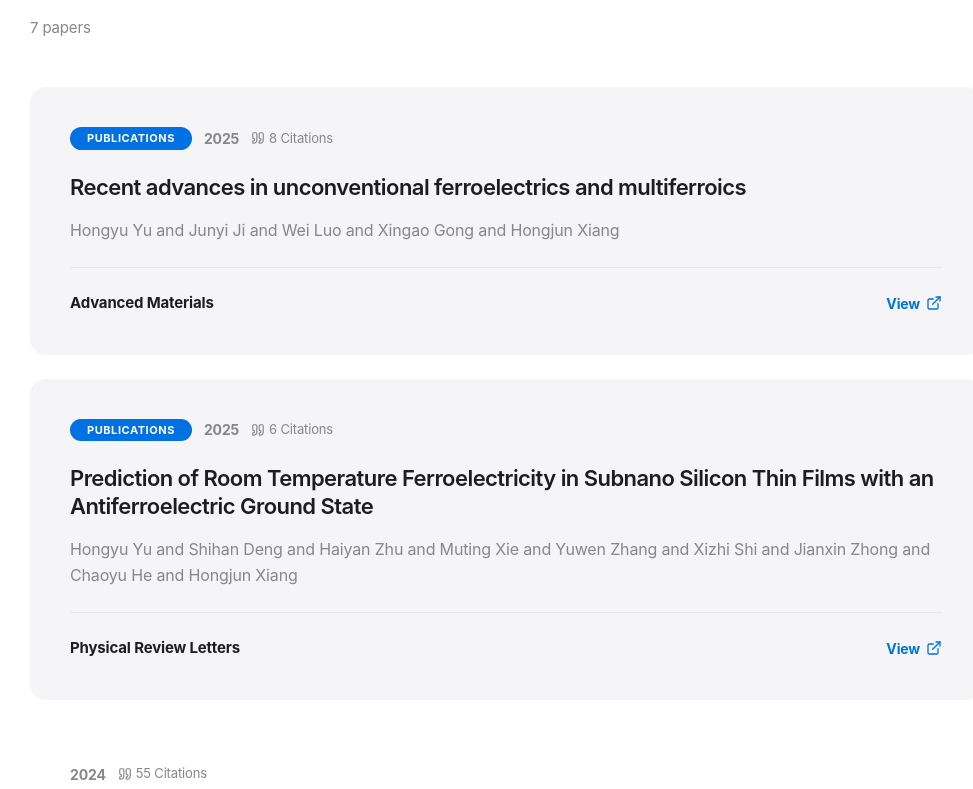
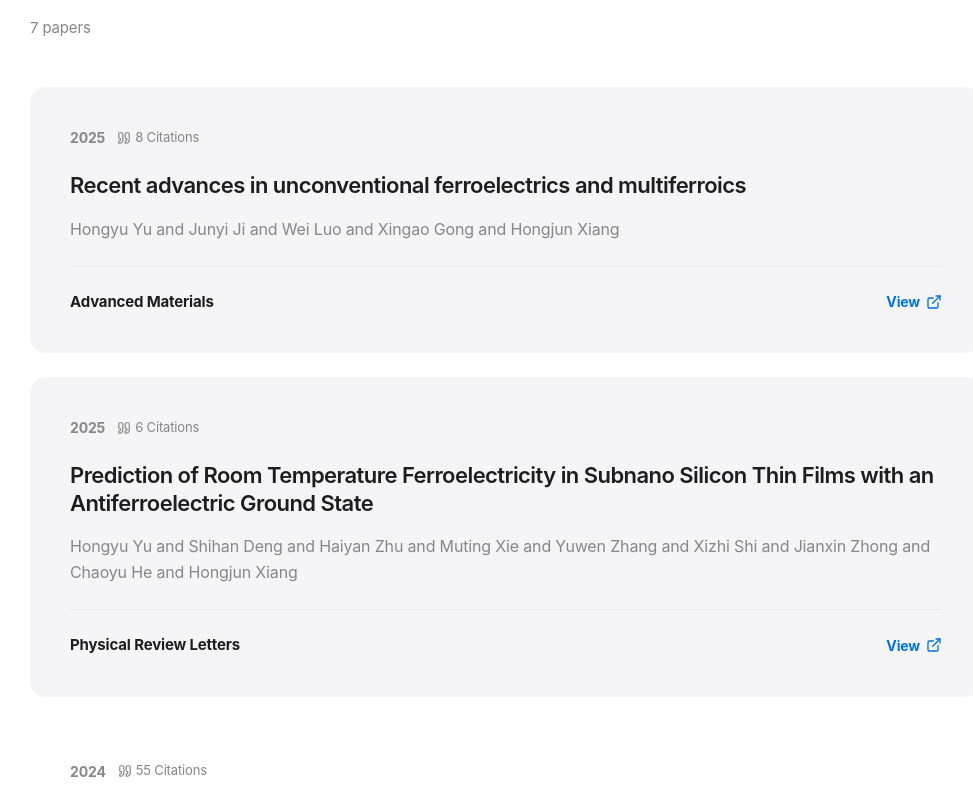
Before and after one commit to Hongyu-yu/ai-physics-hyyu-fudan, a React (Vite) app in the folder app/: page /ai-physics-hyyu-fudan/publications in a window 1280 px wide. Shown: the part 831-1620 px from the top of the page, without its empty margins (134-1107 px from the left). Built offline with nearby package versions, Linux system fonts and the light colour scheme.

Commit message:
fix: remove confusing highlight badge from publication cards
All papers are published — the badge label was meaningless.
Highlighted papers still distinguished by subtle background color.

```diff
--- a/app/src/pages/Publications.tsx
+++ b/app/src/pages/Publications.tsx
@@ -1,7 +1,6 @@
 import { useEffect, useRef } from 'react';
 import { useTranslation } from 'react-i18next';
 import { ExternalLink, Quote } from 'lucide-react';
-import { Badge } from '@/components/ui/badge';
 import { scholarStats, publications as scholarPublications } from '@/data/scholarData';
 import type { Publication } from '@/data/scholarData';
 
@@ -46,11 +45,6 @@ function PubCard({ pub, index, t }: { pub: Publication; index: number; t: (k: st
       style={{ animationDelay: `${index * 0.05}s` }}
     >
       <div className="flex flex-wrap items-center gap-3 mb-6">
-        {pub.highlight && (
-          <Badge className="bg-[#0071e3] text-white hover:bg-[#0071e3] rounded-full px-4 text-[11px] uppercase tracking-wider font-bold">
-            {t('publications.highlight')}
-          </Badge>
-        )}
         <span className="text-[14px] font-bold text-[#86868b]">{pub.year}</span>
         <div className="flex items-center gap-1 text-[13px] text-[#86868b]">
           <Quote className="w-3.5 h-3.5" /> {pub.citations} {t('publications.citations')}
```
